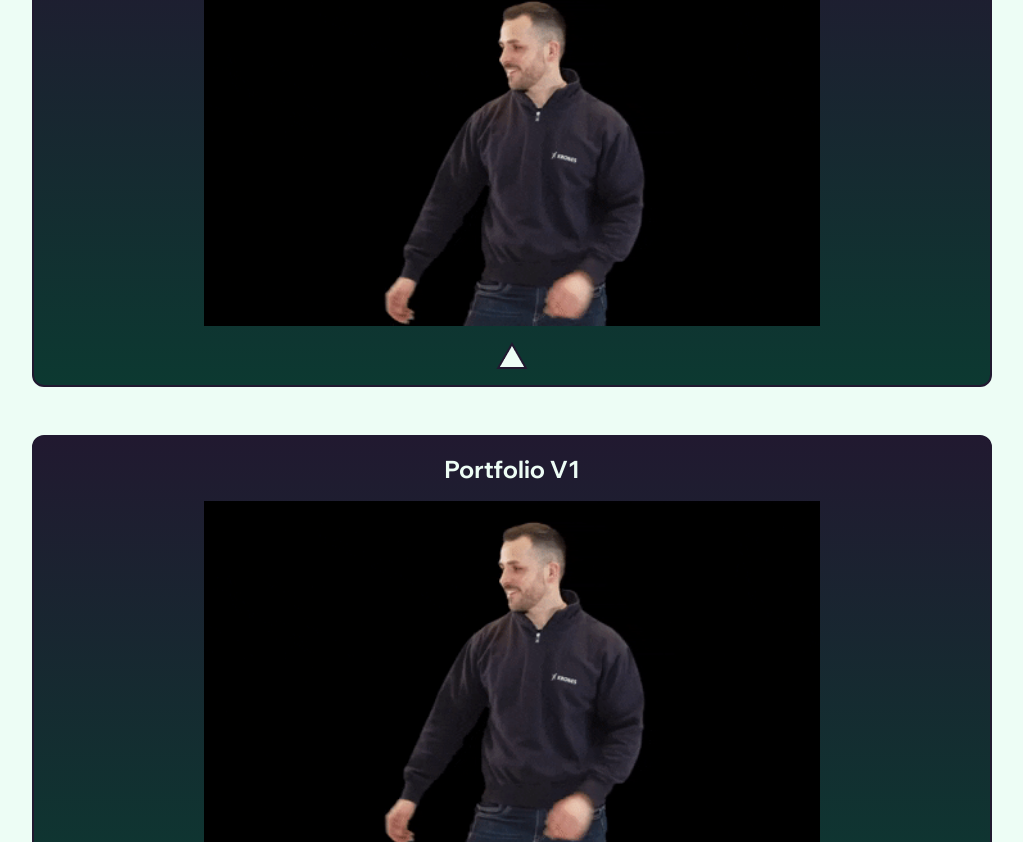
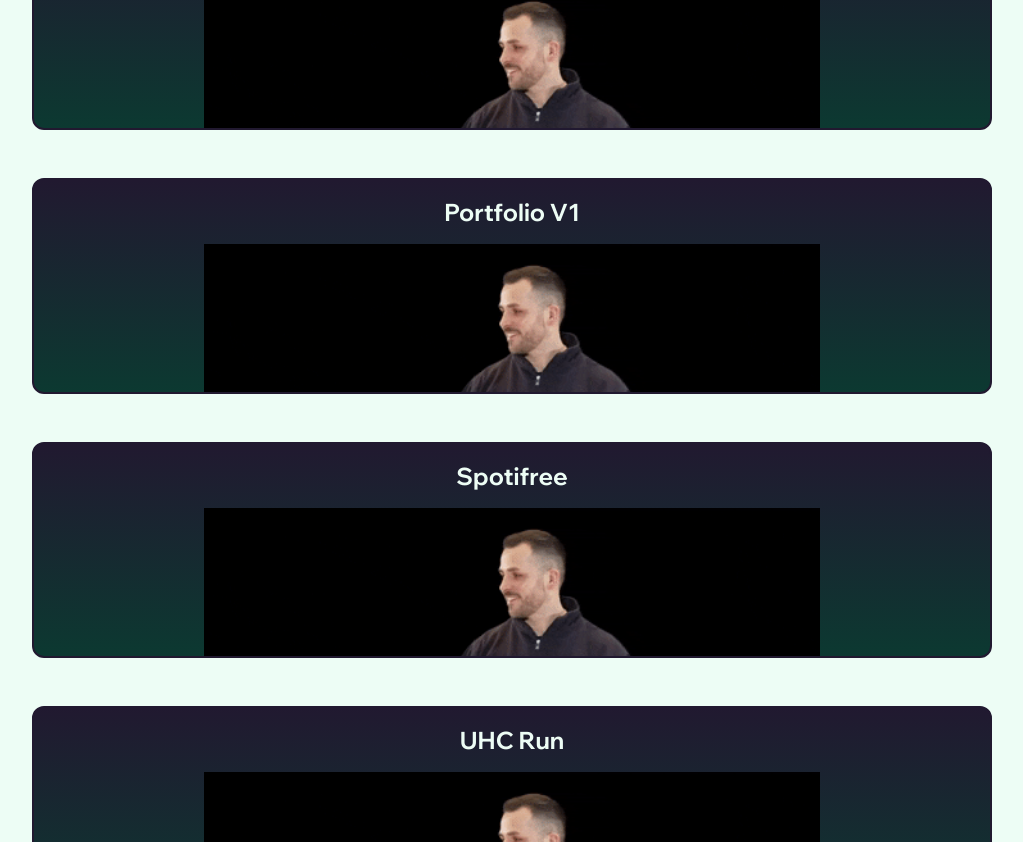
Before and after one commit to Timeuh/Portfolio-v2, a React (Vite) app: page / in a window 1280 px wide. Shown: the part 3578-4420 px from the top of the page, without its empty margins (128-1151 px from the left). Built offline with nearby package versions, Linux system fonts and the light colour scheme.

Commit message:
feat: implement project item content

```diff
--- a/src/components/projects/ProjectItem.tsx
+++ b/src/components/projects/ProjectItem.tsx
@@ -1,5 +1,5 @@
 import {project, theme} from '@/utils/AppTypes';
-import {useContext} from 'react';
+import {useContext, useState} from 'react';
 import {ThemeContext} from '@/App';
 import {isLight} from '@/utils/AppFuncs';
 
@@ -9,15 +9,41 @@
   // check if the current theme is light
   const isCurrentLight = isLight(theme);
 
+  const [isActive, setActive] = useState<boolean>(false);
+
+  const handleActivation = () => {
+    setActive(!isActive);
+  };
+
   return (
-    <div className={`project-item-base ${isCurrentLight ? 'project-item-light' : 'project-item-dark'}`}>
-      <h2 className={'text-2xl font-bold'}>{name}</h2>
-      <img src={gif} alt={name} className={'w-2/3 h-auto'}/>
-      {
-        isCurrentLight ?
-          <img src='src/assets/images/projects/utils/arrow-light.png' alt='arrow'/>
-          : <img src='src/assets/images/projects/utils/arrow-dark.png' alt='arrow'/>
-      }
+    <div className={'flex flex-col items-center relative'} onClick={handleActivation}>
+      <div className={`project-item-base ${isCurrentLight ? 'project-item-light' : 'project-item-dark'}
+        ${isActive ? 'h-[70vh]' : 'h-[27vh]'} overflow-hidden`}>
+        <h2 className={'text-2xl font-bold'}>{name}</h2>
+        <img src={gif} alt={name} className={'w-2/3 h-auto'}/>
+        {
+          isCurrentLight ?
+            <img src='src/assets/images/projects/utils/arrow-light.png' alt='arrow'
+              className={`${isActive ? 'project-arrow-active' : 'project-arrow-inactive'}`}/>
+            : <img src='src/assets/images/projects/utils/arrow-dark.png' alt='arrow'
+              className={`${isActive ? 'project-arrow-active' : 'project-arrow-inactive'}`}/>
+        }
+        <div className={'w-full rounded-xl bg-green-light flex flex-row items-center justify-around'}>
+          {
+            techs.map((tech, index) => {
+              return <img key={index} src={isCurrentLight ? tech.light : tech.dark} alt={tech.name} className={'w-14 h-auto py-1'}/>;
+            })
+          }
+        </div>
+        <p>{description}</p>
+        <div className={'w-full rounded-xl bg-pink-light flex flex-row items-center justify-around'}>
+          {
+            views.map((view, index) => {
+              return <img key={index} src={isCurrentLight ? view.light : view.dark} alt={view.name} className={'w-14 h-auto py-1'}/>;
+            })
+          }
+        </div>
+      </div>
     </div>
   );
 }
```
